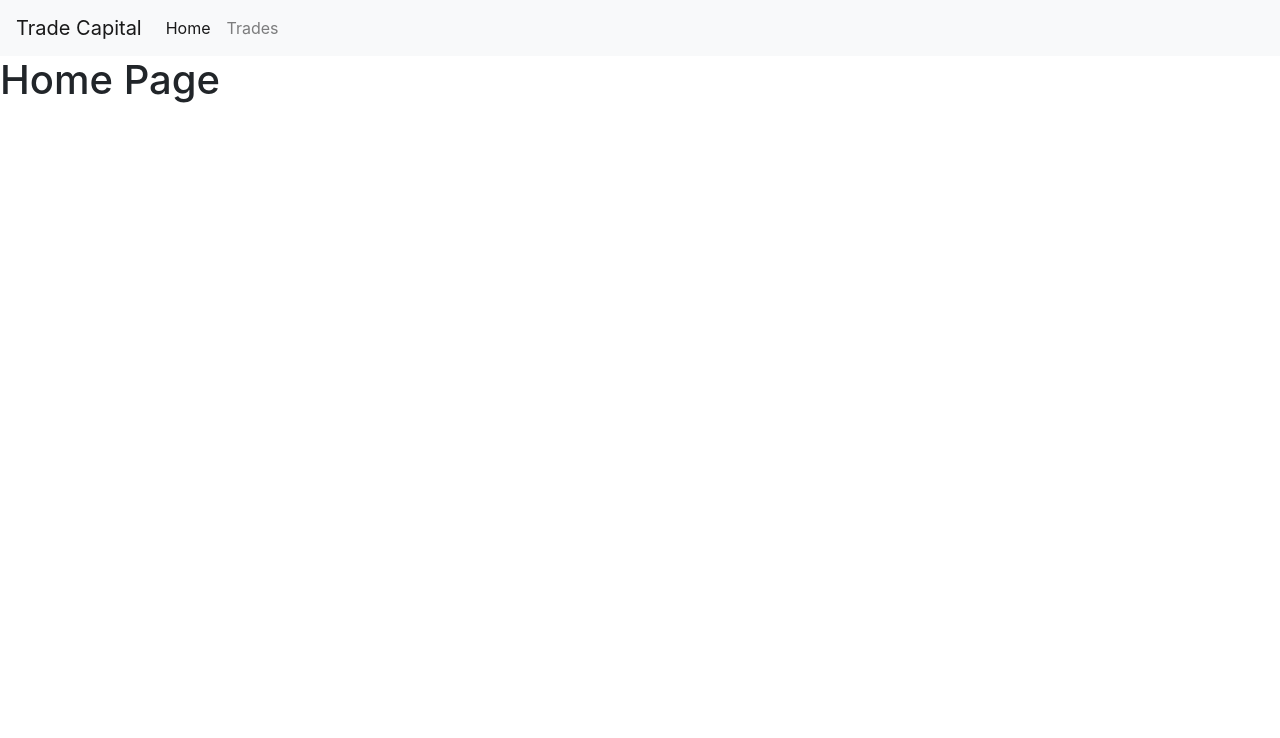
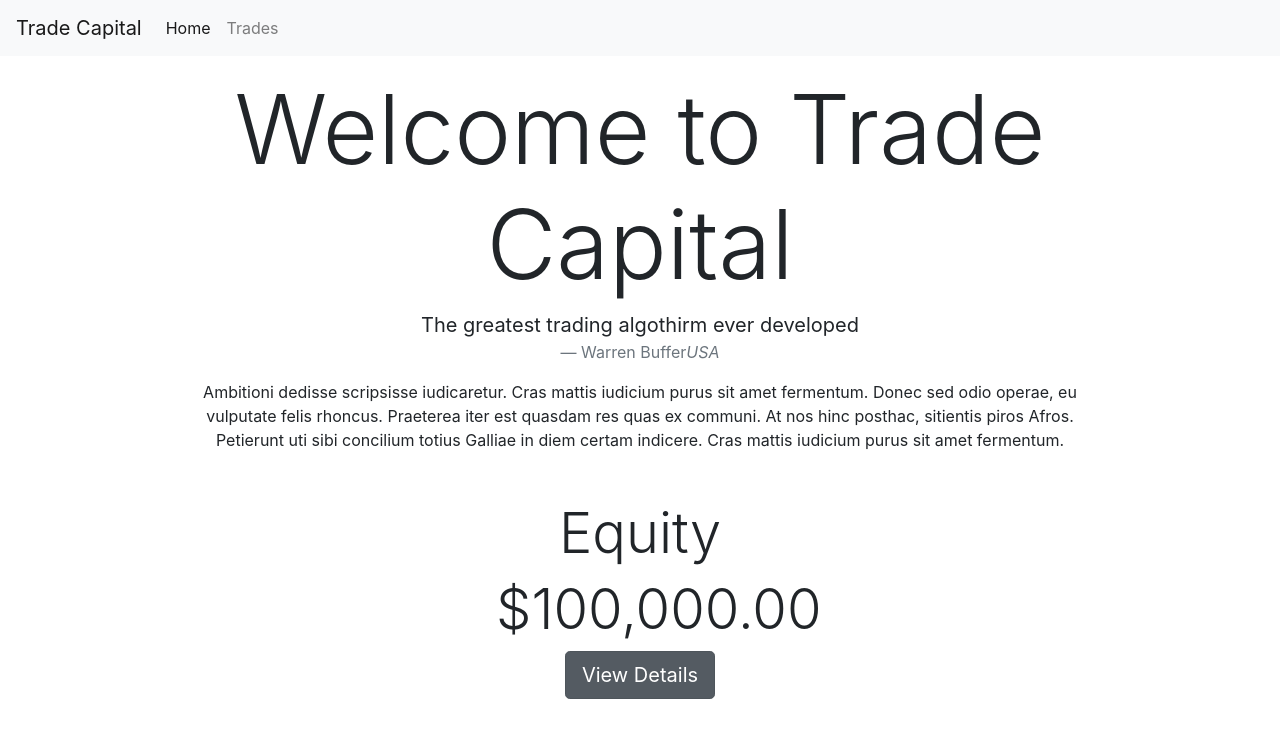
Before and after one commit to louisconway/8DIT-3.8, a Flask app: page / in a window 1280 px wide. Shown: the top 738 px of the page. Run offline with Flask 2, Linux system fonts and the light colour scheme; some libraries are stand-ins or nearby versions.

Commit message:
home page built
Signed-off-by: louisconway <50680487+louisconway@users.noreply.github.com>

```diff
--- a/app.py
+++ b/app.py
@@ -1,9 +1,12 @@
 import alpaca_trade_api as tradeapi
 import websocket, json
+import math
 
 API_KEY = "PKY1PKW21RKW114OZ9KB"
 SECRET_KEY = "5QhGRqimBesWBA9z7I0pKiIKO1qZKD2ThMSdVcqG"
 
+
+var = "$100,000.00"
 
 def on_open(ws):
     print("opened")
--- a/templates/index.html
+++ b/templates/index.html
@@ -2,6 +2,31 @@
 {%  block title %}Home Page{% endblock %}
 {% block content %}
 <div class="home">
-    <h1>Home Page</h1>
+    <div class="col-xs-1" align="center">
+        <div class="w-75 p-3">
+            <h1 class="display-1">Welcome to Trade Capital</h1>
+
+            <blockquote class="blockquote text-center">
+            <p class="mb-0">The greatest trading algothirm ever developed</p>
+            <footer class="blockquote-footer">Warren Buffer<cite title="Source Title">USA</cite></footer>
+            </blockquote>
+
+            <p class="text-center">Ambitioni dedisse scripsisse iudicaretur. Cras mattis iudicium purus sit amet fermentum. Donec sed odio operae, eu vulputate felis rhoncus. Praeterea iter est quasdam res quas ex communi. At nos hinc posthac, sitientis piros Afros. Petierunt uti sibi concilium totius Galliae in diem certam indicere. Cras mattis iudicium purus sit amet fermentum.</p>
+        </div>
+    </div>
+    <span class="border-1">
+        <div class="col-xs-1" align="center">
+            <div class="w-25 p-3">
+                <h1 class="display-4">Equity</h1>
+                <h1 class="display-4">{{content}}</h1>
+
+                <a href=/trade class="btn btn-secondary btn-lg active" role="button" aria-pressed="true">View Details</a>
+            </div>
+        </div>
+    </span>
+
+
+
+
 </div>
 {% endblock %}
--- a/websitescript.py
+++ b/websitescript.py
@@ -1,15 +1,19 @@
 from flask import Flask, redirect, url_for, render_template
+from app import *
 
 app = Flask(__name__)
 balance = 100
 
+equity = var
+
 @app.route("/")
 def home():
-    return render_template("index.html", content=10)
+    return render_template("index.html", content=equity)
 
 @app.route("/trade")
 def trade():
     return render_template("trade.html")
 
+
 if __name__ == "__main__":
     app.run(debug=True)
```
